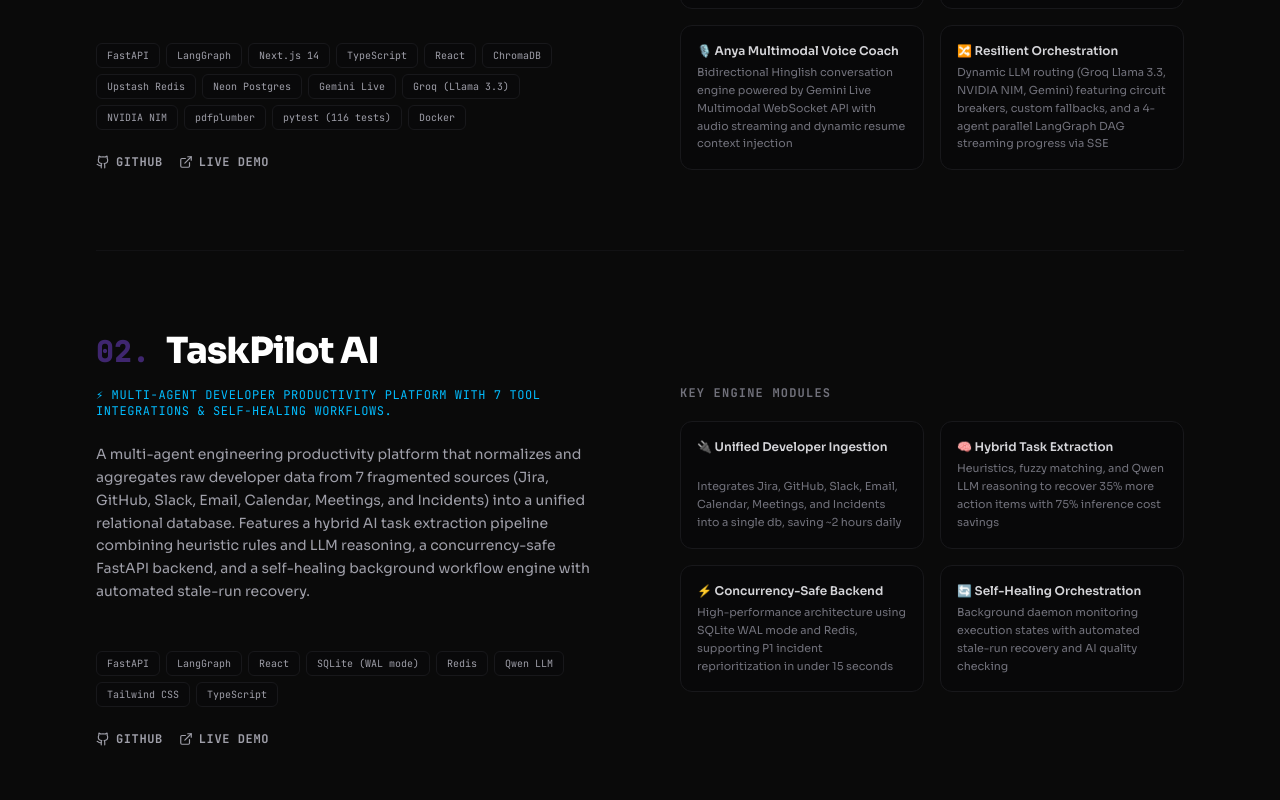
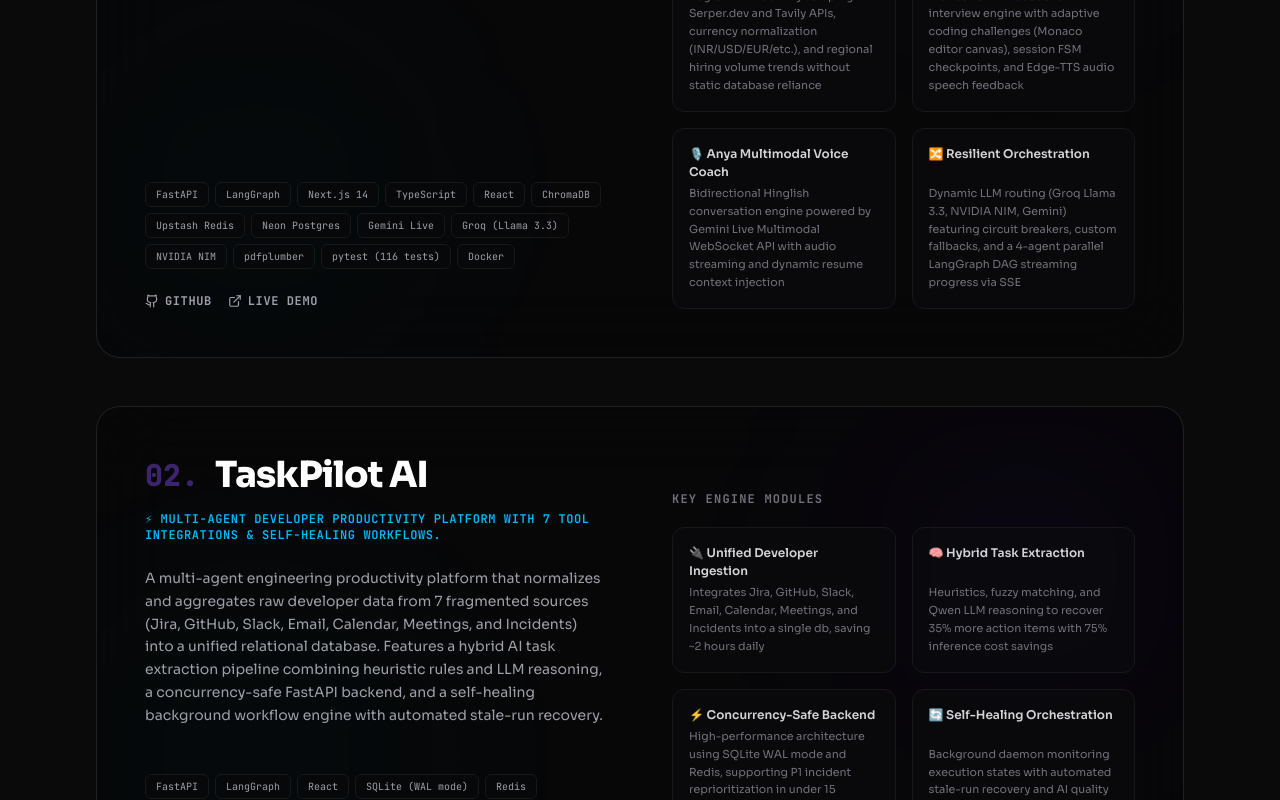
Before and after one commit to Anil-Pradhan-web/MY-PORTFOLIO, a Next.js app: page / in a window 1280 px wide. Shown: the part 3480-4280 px from the top of the page. Built offline with nearby package versions, Linux system fonts and the light colour scheme; a web font is replaced by a local one.

Commit message:
feat: wrap project splits inside a premium glassmorphic card shell

```diff
--- a/src/components/sections/Projects.tsx
+++ b/src/components/sections/Projects.tsx
@@ -73,30 +73,32 @@
     <section id="projects" className="py-24 w-full max-w-7xl mx-auto px-6 sm:px-12 md:px-24">
       <SectionHeading>Things I&apos;ve Built</SectionHeading>
 
-      <div className="flex flex-col mt-16 w-full gap-20">
+      <div className="flex flex-col mt-16 w-full gap-12">
         {projectsList.map((project, idx) => (
           <motion.div
             key={project.title}
-            initial={{ opacity: 0, y: 30 }}
+            initial={{ opacity: 0, y: 40 }}
             whileInView={{ opacity: 1, y: 0 }}
             viewport={{ once: true }}
-            transition={{ duration: 0.6, delay: idx * 0.1 }}
-            className={`flex flex-col lg:flex-row items-stretch justify-between gap-12 lg:gap-20 w-full ${
-              idx !== projectsList.length - 1 ? 'border-b border-zinc-900/60 pb-20' : ''
-            }`}
+            transition={{ duration: 0.7, delay: idx * 0.1 }}
+            className="relative bg-[#050508]/60 backdrop-blur-2xl rounded-3xl border border-zinc-800/80 hover:border-violet-500/30 transition-all duration-500 hover:shadow-[0_0_60px_rgba(139,92,246,0.08)] overflow-hidden group p-8 lg:p-12 flex flex-col lg:flex-row gap-12 lg:gap-16 items-stretch"
           >
+            {/* Ambient inner glow behind card */}
+            <div className="absolute top-0 right-0 w-80 h-80 bg-violet-600/5 rounded-full blur-[100px] pointer-events-none group-hover:bg-violet-500/10 transition-all duration-700" />
+            <div className="absolute bottom-0 left-0 w-80 h-80 bg-cyan-500/3 rounded-full blur-[100px] pointer-events-none group-hover:bg-cyan-500/5 transition-all duration-700" />
+
             {/* Left Side: Info & Metadata */}
-            <div className="flex-1 flex flex-col justify-between gap-8">
+            <div className="flex-1 flex flex-col justify-between gap-8 z-10">
               <div className="space-y-4">
                 <div className="flex items-center gap-4">
                   <span className="font-mono text-3xl font-extrabold text-violet-500/40">
                     0{idx + 1}.
                   </span>
-                  <h3 className="font-title text-3xl sm:text-4xl font-extrabold text-white tracking-tight hover:text-violet-300 transition-colors">
+                  <h3 className="font-title text-3xl sm:text-4xl font-extrabold text-white tracking-tight group-hover:text-zinc-200 transition-colors">
                     {project.title}
                   </h3>
                 </div>
-                <p className="font-mono text-sky-400 text-xs tracking-wider uppercase">
+                <p className="font-mono text-sky-400 text-xs tracking-wider uppercase font-semibold">
                   {project.tagline}
                 </p>
                 <p className="text-zinc-400 text-sm leading-relaxed font-sans pt-2">
@@ -110,7 +112,7 @@
                   {project.stack.map((tech) => (
                     <span
                       key={tech}
-                      className="px-2.5 py-1 bg-zinc-950/60 border border-zinc-900 text-zinc-400 text-[10px] font-mono rounded-md"
+                      className="px-2.5 py-1 bg-zinc-950/80 border border-zinc-900 text-zinc-400 text-[10px] font-mono rounded-md"
                     >
                       {tech}
                     </span>
@@ -141,7 +143,7 @@
             </div>
 
             {/* Right Side: Key Engine Modules / Features */}
-            <div className="flex-1 flex flex-col justify-center gap-4">
+            <div className="flex-1 flex flex-col justify-center gap-4 z-10">
               <h4 className="font-mono text-xs text-zinc-500 font-bold uppercase tracking-widest mb-1">
                 Key Engine Modules
               </h4>
@@ -149,7 +151,7 @@
                 {project.features.map((feature, fIdx) => (
                   <div
                     key={fIdx}
-                    className="bg-[#050508]/40 border border-zinc-900 p-4 rounded-xl hover:border-zinc-800 transition-colors flex flex-col justify-between"
+                    className="bg-[#0b0b0e]/70 border border-zinc-900 hover:border-zinc-800 p-4 rounded-xl transition-all duration-300 flex flex-col justify-between"
                   >
                     <div className="text-zinc-300 text-xs font-semibold mb-1 leading-normal">
                       {feature.split(': ')[0]}
```
